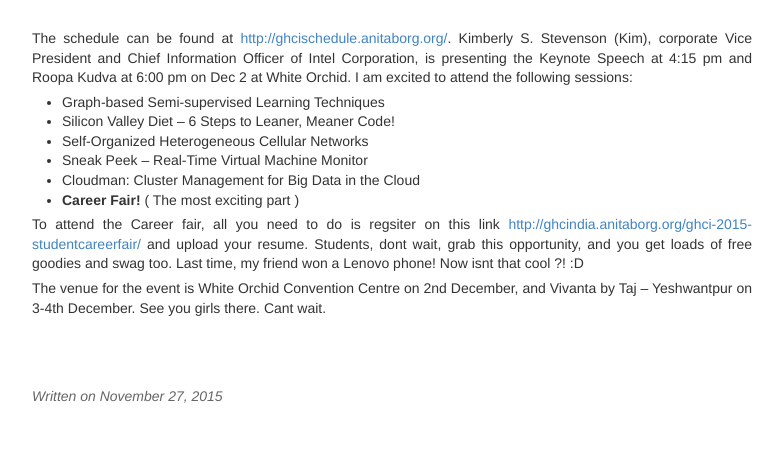
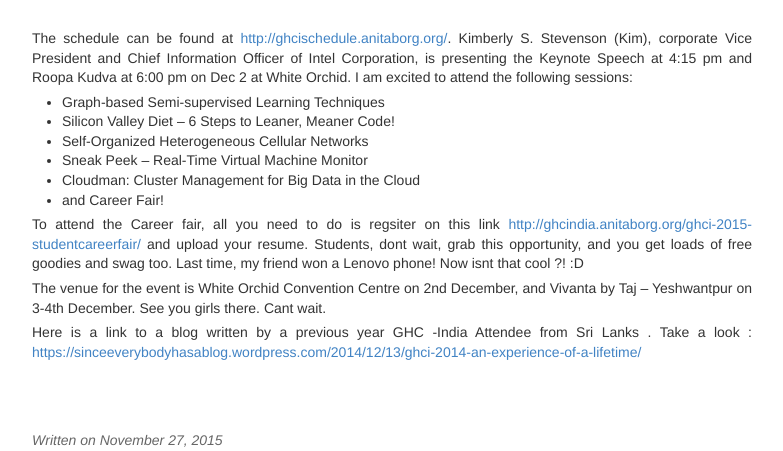
Before and after one commit to tejeswinisundaram/tejeswinisundaram.github.io, a Jekyll site: the page built from _posts/2015-11-27-GHC.md, in a window 1280 px wide. Shown: the part 796-1247 px from the top of the page, without its empty margins (248-1031 px from the left). Built offline with Jekyll 4.4.1, drawn with Linux system fonts in a browser that asks for light colours; nearby versions of some CDN libraries; Markdown is read by kramdown in place of the engine named in the settings; before the commit the page ends 1203 px from its top, so only the background shows below that.

Commit message:
Update 2015-11-27-GHC.md

```diff
--- a/_posts/2015-11-27-GHC.md
+++ b/_posts/2015-11-27-GHC.md
@@ -28,13 +28,14 @@
 * Self-Organized Heterogeneous Cellular Networks
 * Sneak Peek – Real-Time Virtual Machine Monitor
 * Cloudman: Cluster Management for Big Data in the Cloud
-* **Career Fair!** ( The most exciting part )
+* and Career Fair!
 
 
 To attend the Career fair, all you need to do is regsiter on this link <http://ghcindia.anitaborg.org/ghci-2015-studentcareerfair/> and upload your resume. Students, dont wait, grab this opportunity, and you get loads of free goodies and swag too. Last time, my friend won a Lenovo phone! Now isnt that cool ?! :D
 
+The venue for the event is  White Orchid Convention Centre on 2nd December, and Vivanta by Taj – Yeshwantpur on 3-4th December. See you girls there. Cant wait.
 
-The venue for the event is  White Orchid Convention Centre on 2nd December, and Vivanta by Taj – Yeshwantpur on 3-4th December. See you girls there. Cant wait.
+Here is a link to a blog written by a previous year GHC -India Attendee from Sri Lanks . Take a look : <https://sinceeverybodyhasablog.wordpress.com/2014/12/13/ghci-2014-an-experience-of-a-lifetime/>
 
 <br/>
 <br/>
```
